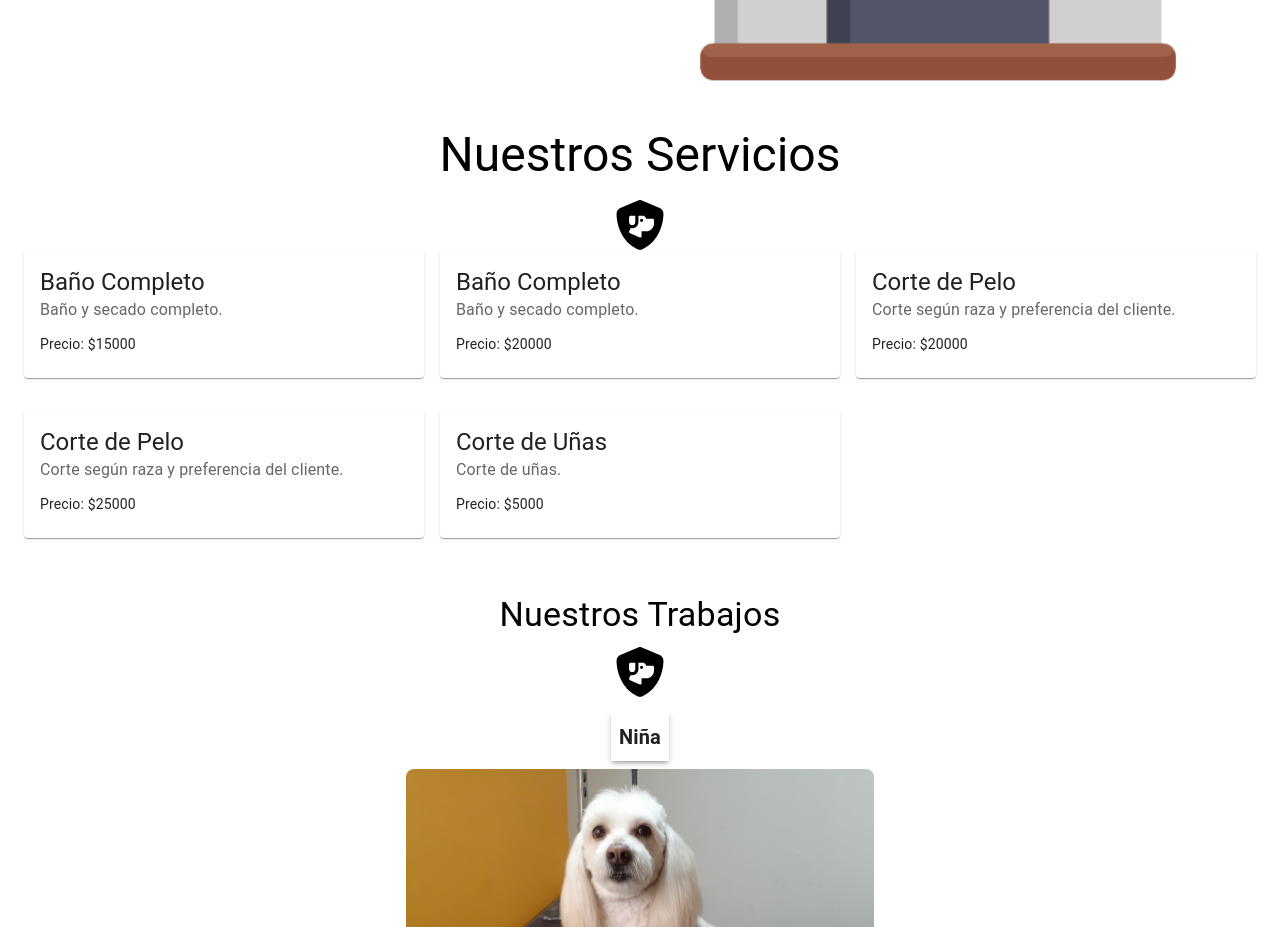
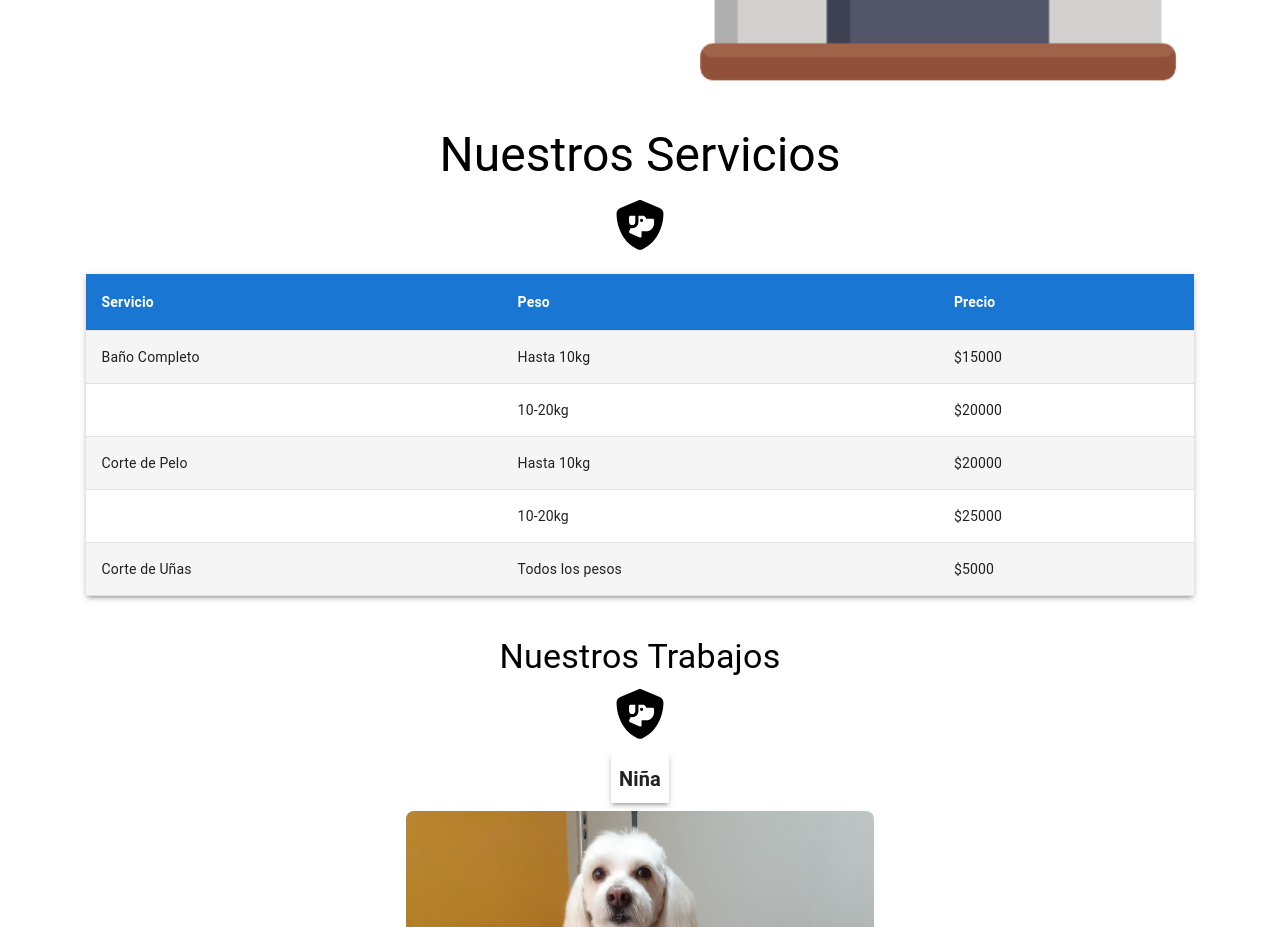
Before and after one commit to bohaz/petfashion, a React (Create React App) app: page / in a window 1280 px wide. Shown: the part 1120-2047 px from the top of the page. Built offline with nearby package versions, Linux system fonts and the light colour scheme.

Commit message:
Add some styles to services

```diff
--- a/src/components/ListaDeServicios.jsx
+++ b/src/components/ListaDeServicios.jsx
@@ -1,40 +1,65 @@
 import React from "react";
-import Servicio from "./Servicio";
-import { Grid } from '@mui/material';
-import { Typography } from '@mui/material';
-import { Box } from '@mui/material';
+import { Typography, Table, TableBody, TableCell, TableHead, TableRow, Box } from '@mui/material';
 import { FontAwesomeIcon } from '@fortawesome/react-fontawesome';
 import { faShieldDog } from '@fortawesome/free-solid-svg-icons';
+import Paper from '@mui/material/Paper';
 
 function ListaDeServicios() {
+
   const servicios = [
-    { nombre: "Baño Completo", descripcion: "Baño y secado completo.", precio: 15000 },
-    { nombre: "Baño Completo", descripcion: "Baño y secado completo.", precio: 20000 },
-    { nombre: "Corte de Pelo", descripcion: "Corte según raza y preferencia del cliente.", precio: 20000 },
-    { nombre: "Corte de Pelo", descripcion: "Corte según raza y preferencia del cliente.", precio: 25000 },
-    { nombre: "Corte de Uñas", descripcion: "Corte de uñas.", precio: 5000 },
+    {
+      tipo: "Baño Completo",
+      detalles: [
+        { peso: "Hasta 10kg", precio: 15000 },
+        { peso: "10-20kg", precio: 20000 },
+      ],
+    },
+    {
+      tipo: "Corte de Pelo",
+      detalles: [
+        { peso: "Hasta 10kg", precio: 20000 },
+        { peso: "10-20kg", precio: 25000 },
+      ],
+    },
+    {
+      tipo: "Corte de Uñas",
+      detalles: [
+        { precio: 5000 },
+      ],
+    },
   ];
 
+
   return (
-    <Box sx={{ margin: 3 }}>
-      <Typography variant="h3" textAlign="center" gutterBottom>
+    <Box sx={{ margin: 3, display: 'flex', flexDirection: 'column', alignItems: 'center' }}>
+      <Typography variant="h3" textAlign="center" gutterBottom >
         Nuestros Servicios
       </Typography>
-      <Box textAlign="center">
-        <FontAwesomeIcon icon={faShieldDog} style={{ fontSize: '50px' }} />
-      </Box>
+      <FontAwesomeIcon icon={faShieldDog} style={{ fontSize: '50px' }} />
 
-      <Grid container spacing={2}>
-        {servicios.map((servicio, index) => (
-          <Grid item xs={12} sm={6} md={4} key={index}>
-            <Servicio
-              nombre={servicio.nombre}
-              descripcion={servicio.descripcion}
-              precio={servicio.precio}
-            />
-          </Grid>
-        ))}
-      </Grid>
+      <Paper elevation={3} sx={{ width: '90%', mt: 3 }}>
+
+        <Table>
+          <TableHead sx={{ backgroundColor: '#1976d2' }}>
+            <TableRow>
+              <TableCell sx={{ color: 'white', fontWeight: 'bold' }}>Servicio</TableCell>
+              <TableCell sx={{ color: 'white', fontWeight: 'bold' }}>Peso</TableCell>
+              <TableCell sx={{ color: 'white', fontWeight: 'bold' }}>Precio</TableCell>
+            </TableRow>
+          </TableHead>
+          <TableBody>
+            {servicios.map((servicio, index) => (
+              servicio.detalles.map((detalle, detalleIndex) => (
+                <TableRow key={`${index}-${detalleIndex}`} sx={{ '&:nth-of-type(odd)': { backgroundColor: '#f5f5f5' } }}>
+                  <TableCell>{detalleIndex === 0 ? servicio.tipo : ''}</TableCell>
+                  <TableCell>{detalle.peso || 'Todos los pesos'}</TableCell>
+                  <TableCell>${detalle.precio}</TableCell>
+                </TableRow>
+              ))
+            ))}
+          </TableBody>
+        </Table>
+      </Paper>
     </Box>
   );
 }
--- a/src/components/Servicio.jsx
+++ b/src/components/Servicio.jsx
@@ -1,9 +1,9 @@
 import React from "react";
-import { Card, CardContent, Typography } from '@mui/material';
+import { Card, CardContent, Typography, Chip } from '@mui/material';
 
-function Servicio({ nombre, descripcion, precio }) {
+function Servicio({ nombre, descripcion, precio, peso }) {
   return (
-    <Card sx={{ marginBottom: 2 }}>
+    <Card sx={{ marginBottom: 2, boxShadow: 3 }}>
       <CardContent>
         <Typography variant="h5" component="div">
           {nombre}
@@ -14,6 +14,9 @@ function Servicio({ nombre, descripcion, precio }) {
         <Typography variant="body2">
           Precio: ${precio}
         </Typography>
+        {peso && (
+          <Chip label={`Peso: ${peso} kg`} color="primary" sx={{ mt: 1 }} />
+        )}
       </CardContent>
     </Card>
   );
```
